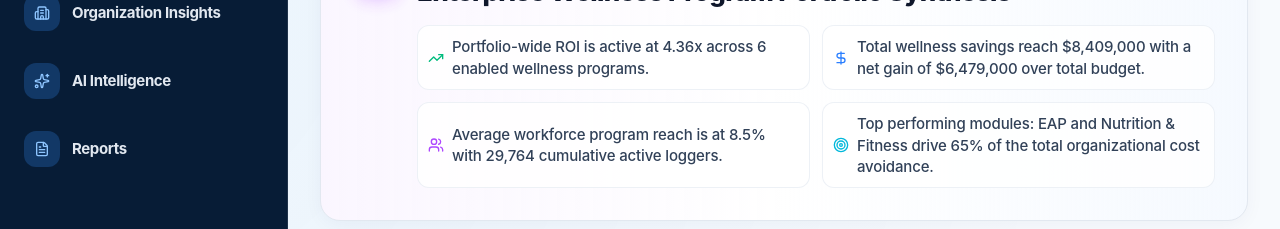
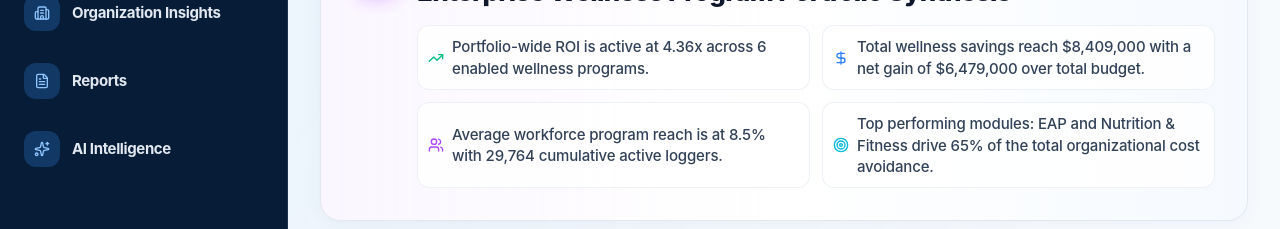
Before and after one commit to anshul779/EAP-ROI-dashboard, a React (Vite) app: page / in a window 1280 px wide. Shown: the part 515-744 px from the top of the page. Built offline with nearby package versions, Linux system fonts and the light colour scheme.

Commit message:
style: swap position of Reports and AI Intelligence sidebar items

```diff
--- a/src/data/mockData.ts
+++ b/src/data/mockData.ts
@@ -140,6 +140,15 @@ export const PRIMARY_NAV_ITEMS: {
     badge: '6 Regions',
   },
   {
+    id: 'reports-admin',
+    title: 'Reports',
+    kicker: 'BOARD DECKS & GOVERNANCE',
+    emoji: '📈',
+    iconName: 'FileText',
+    description: '1-click PowerPoint Board Deck generator, PDF executive reports, HRIS integrations, and HIPAA privacy rules.',
+    badge: 'Export Hub',
+  },
+  {
     id: 'ai-intelligence',
     title: 'AI Intelligence',
     kicker: 'PREDICTIVE ACTION FEED',
@@ -147,15 +156,6 @@ export const PRIMARY_NAV_ITEMS: {
     iconName: 'Sparkles',
     description: 'Conversational AI coach summary, prescriptive enterprise action feed, and 30-60 day burnout early warning.',
     badge: '5 Actions',
-  },
-  {
-    id: 'reports-admin',
-    title: 'Reports',
-    kicker: 'BOARD DECKS & GOVERNANCE',
-    emoji: '📈',
-    iconName: 'FileText',
-    description: '1-click PowerPoint Board Deck generator, PDF executive reports, HRIS integrations, and HIPAA privacy rules.',
-    badge: 'Export Hub',
   },
 ];
 
```
